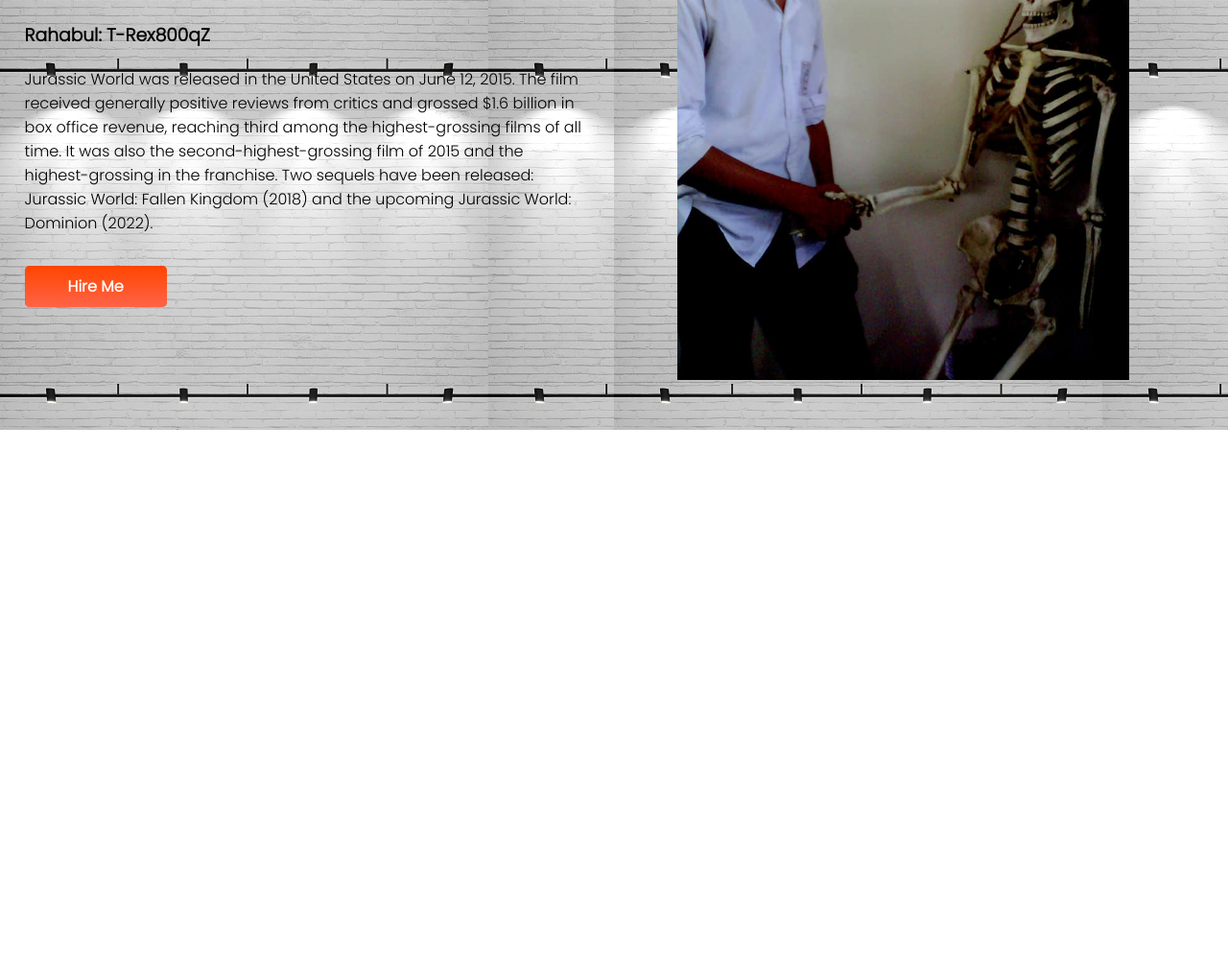
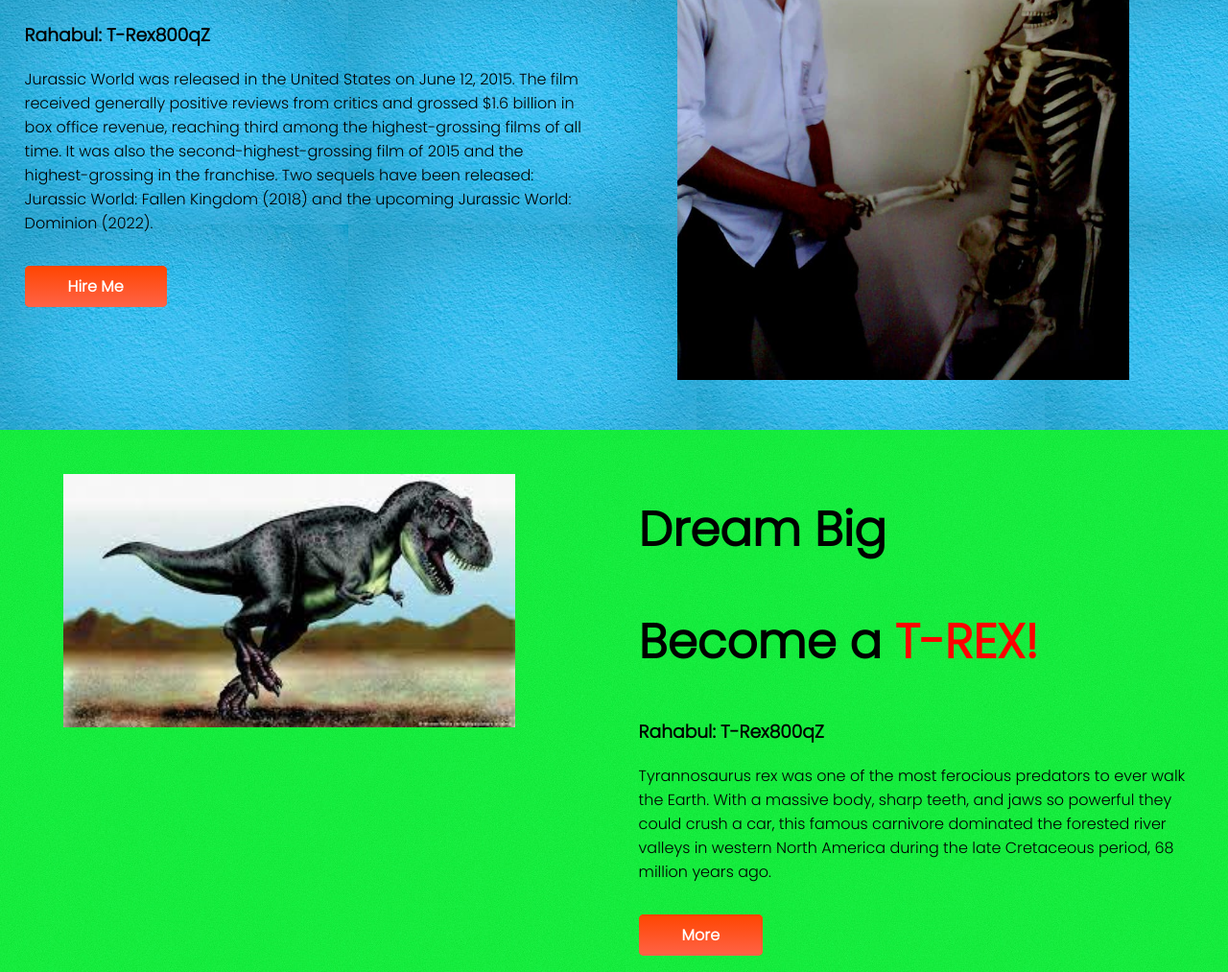
Before and after one commit to Razib-Debnath16/My-Portfolio, a plain HTML site: page index.html in a window 1280 px wide. Shown: the part 278-1291 px from the top of the page at 96% size. Before the commit the page ends 800 px from the top, so only its background shows below. Drawn offline with Linux system fonts and the light colour scheme.

Commit message:
2nd commit

```diff
--- a/index.html
+++ b/index.html
@@ -13,7 +13,7 @@
 </head>
 
 <body>
-    <section class="top-banner">
+    <section class="top">
         <div class="half-width">
             <h1>Welcome To</h1>
             <h1> <span class="orange-color"> Jurassic </span>World!</h1>
@@ -29,6 +29,20 @@
             <img src="images/rahabul.jpg" alt="">
         </div>
     </section>
+    <section class="middle">
+        <div class="half-width">
+            <img src="images/trx.jpg" alt="">
+        </div>
+        <div class="half-width">
+            <h1>Dream Big</h1>
+            <h1> Become a <span class="Red-color">T-REX!</span> </h1>
+            <h3>Rahabul: T-Rex800qZ</h3>
+            <p>Tyrannosaurus rex was one of the most ferocious predators to ever walk the Earth. With a massive body,
+                sharp teeth, and jaws so powerful they could crush a car, this famous carnivore dominated the forested
+                river valleys in western North America during the late Cretaceous period, 68 million years ago.</p><br>
+            <a class="link-button" target="_blank" href="https://en.wikipedia.org/wiki/Tyrannosaurus">More</a>
+        </div>
+    </section>
 </body>
 
 </html>
--- a/style.css
+++ b/style.css
@@ -8,13 +8,20 @@ h1{
 .orange-color{
     color: orange;
 }
+.Red-color{
+    color: red;
+}
 section{
     display: flex;
 }
 .half-width{
     width: 50%;
     padding: 2%;
-    background-image: url(images/qq.jpg);
+
+   <1-- background-image: url(images/dream-bg.png);
+    background-repeat: no-repeat;
+    background-position: right;
+    -->
 
 }
 .half-width img{
@@ -31,7 +38,9 @@ section{
     font-weight: 700;
     border-radius: 5px;
 }
-.top-banner{
-
-
+.top{
+    background-image: url(images/blc.jpg);
 }
+.middle{
+    background-image: url(images/green.jpg);
+}
```
Also changed, not shown: images/blc.jpg (added), images/dream-bg.png (added), images/green.jpg (added), images/trx.jpg (added).
